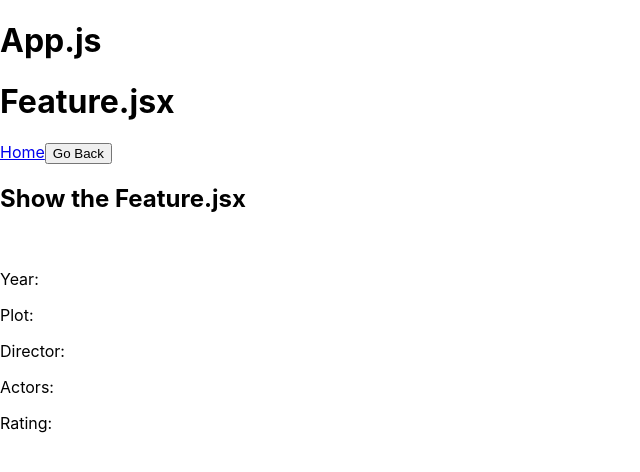
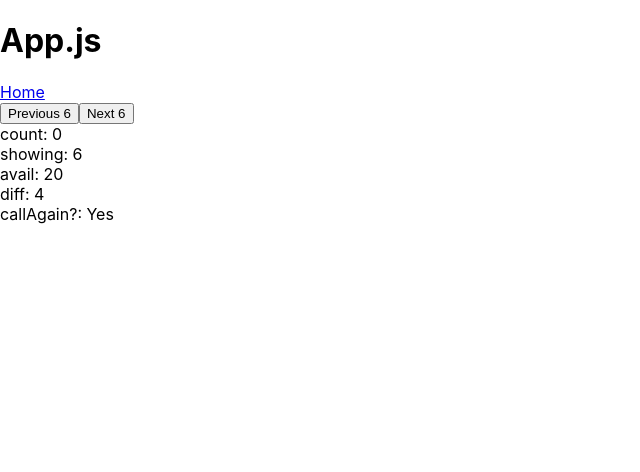
Before and after one commit to ITDallasDBW/movie-lookup-navigate, a React (Create React App) app: page /scratch in a window 1280 px wide. Shown: the top 472 px of the page, without its empty margins (0-640 px from the left). Built offline with nearby package versions, Linux system fonts and the light colour scheme; no server answers.

Commit message:
Math trouble in Scratch

```diff
--- a/src/App.js
+++ b/src/App.js
@@ -1,8 +1,24 @@
 import Home from "./pages/Home";
 import Feature from "./pages/Feature"
 import { BrowserRouter as Router, Routes, Route } from 'react-router-dom';
+import { useEffect } from "react";
+import Scratch from "./pages/Scratch";
+
+
 
 function App() {
+  useEffect(() => {
+  const handleBeforeUnload = () => {
+    sessionStorage.clear();
+  };
+
+  window.addEventListener('beforeunload', handleBeforeUnload);
+
+  return () => {
+    window.removeEventListener('beforeunload', handleBeforeUnload);
+  };
+}, []);
+
   return (
     <Router>
     <div className="App">
@@ -10,6 +26,7 @@ function App() {
       <Routes>
         <Route path='/' element={<Home />}></Route>
         <Route path=':id' element={<Feature />}></Route>
+        <Route path="scratch" element={<Scratch />}></Route>
       </Routes>
 
 
--- a/src/components/ShowMovies.jsx
+++ b/src/components/ShowMovies.jsx
@@ -1,8 +1,7 @@
-import React from 'react';
+import React from "react";
 
-
-const ShowMovies = ({moviesToShow = [], featureToLookup}) => {
-    console.log(moviesToShow)
+const ShowMovies = ({ moviesToShow = [], featureToLookup }) => {
+  console.log(moviesToShow);
 
   function fetchFeature(imdbID) {
     featureToLookup(imdbID);
@@ -12,25 +11,19 @@ const ShowMovies = ({moviesToShow = [], featureToLookup}) => {
     <>
       <h3>ShowMovies</h3>
       <div className="movie">
-                {moviesToShow.length > 0 ? (
-                    moviesToShow.map((movie) => (
+        {moviesToShow.slice(0, 6).map((movie) => (
           // <div key={movie.imdbID}>
-                         <div key={movie.imdbID} onClick={() =>
-                        fetchFeature(movie.imdbID)
-                        }>
-
+          <div key={movie.imdbID} onClick={() => fetchFeature(movie.imdbID)}>
             <img src={movie.Poster} alt="" />
             <h3>{movie.Title}</h3>
             <p>{movie.Year}</p>
           </div>
-                    ))
-                ) : (
-                    <h3>Loading</h3>
-                )}
+        ))}
+        <button >Prev 6</button>
+        <button>Next 6</button>
       </div>
-
     </>
   );
-}
+};
 
 export default ShowMovies;
--- a/src/pages/Feature.jsx
+++ b/src/pages/Feature.jsx
@@ -9,20 +9,20 @@ const API_KEY = "c393ced6";
 
 const Feature = ({ getFeature }) => {
   let navigate = useNavigate();
-  const {id} = useParams();
-  const [featureResults, setFeatureResults] = useState({})
-  const [loadFeature, setLoadFeature] = useState(false)
+  const { id } = useParams();
+  const [featureResults, setFeatureResults] = useState({});
+  const [loadFeature, setLoadFeature] = useState(false);
 
   useEffect(() => {
     setLoadFeature(true);
-    getFeature(id)
-  }, [])
+    getFeature(id);
+  }, []);
 
   // console.log(id);
   // useEffect(() => {
   //   navigate(`${featureResults.imdbID}`)
   // }, [])
-// console.log(featureResults)
+  // console.log(featureResults)
   const handleGoBack = () => {
     navigate(-1);
   };
@@ -30,9 +30,7 @@ const Feature = ({ getFeature }) => {
   //This gets the data for the feature
   async function getFeature(id) {
     // setFeatureToShow({});
-    const { data } = await axios.get(
-      `${BASE_URL}?apikey=${API_KEY}&i=${id}`
-    );
+    const { data } = await axios.get(`${BASE_URL}?apikey=${API_KEY}&i=${id}`);
 
     const searchResults = data || {};
     setFeatureResults(searchResults);
@@ -40,7 +38,6 @@ const Feature = ({ getFeature }) => {
     // console.log(data);
     // console.log(searchResults.Title)
     // console.log(featureToShow)
-    // setLoading(false);
   }
   return (
     <>
@@ -49,6 +46,7 @@ const Feature = ({ getFeature }) => {
       <button onClick={handleGoBack}>Go Back</button>
       {/* <ShowFeature featureResults={featureResults} /> */}
       <h2>Show the Feature.jsx</h2>
+      {loadFeature && <h1>MAKING LOAD</h1>}
       <h2>{featureResults.Title}</h2>
       <img src={featureResults.Poster} alt={featureResults.Title} />
       <p>Year: {featureResults.Year}</p>
--- a/src/pages/Home.jsx
+++ b/src/pages/Home.jsx
@@ -46,6 +46,7 @@ const Home = () => {
     const searchResults = data.Search || [];
     setMoviesToShow(searchResults);
     setLoading(false);
+
     // console.log(searchResults);
   }
 
@@ -53,22 +54,6 @@ const Home = () => {
     // console.log(featureId)
     navigate(`${featureId}`);
   }
-  //This gets the data for the feature
-  // async function getFeature(featureId) {
-  //   //  navigate(`${featureId}`);
-  //   // setLoading(true);
-  //   const { data } = await axios.get(
-  //     `${BASE_URL}?apikey=${API_KEY}&i=${featureId}`
-  //   );
-
-  //   const featureResults = data;
-  //   setFeatureToShow(featureResults);
-  //   // navigate(`${featureId}`);
-  //   console.log(data);
-  //   console.log(featureResults.Title)
-  //   console.log(featureToShow)
-  //   // setLoading(false);
-  // }
 
   const handleSort = (sorted) => {
     if (sorted) {
@@ -80,30 +65,22 @@ const Home = () => {
     <>
       <h1>Home.js</h1>
       <section id="search">
-        <button onClick={() => navigate("/feature")}>Feature</button>
+        <button onClick={() => navigate("/scratch")}>Scratch</button>
         <InputFn onSubmit={getMovies} />
       </section>
+        {loading && <h1>MAKING LOAD</h1>}
+        {moviesToShow.length > 0 &&
       <section id="display__movies">
         <Sorting moviesToSort={moviesToShow} onSort={handleSort} />
         <ShowMovies
           moviesToShow={moviesToShow}
           featureToLookup={(lookupId) => {
-            // setFeatureId(lookupId);
             getFeatureId(lookupId);
             // console.log(lookupId);
-            //Feature imdbID is here
           }}
-        />
-        {/* {featureToShow && Object.keys(featureToShow).length > 0 && (
-          <Feature featureResults={featureToShow} />
-        )} */}
+          />
       </section>
-      <section id="display__feature">
-        {/* {featureResults && Object.keys(featureResults).length > 0 && (
-          <Feature featureResults={featureResults} />
-        )
-        } */}
-      </section>
+        }
     </>
   );
 };
--- /dev/null
+++ b/src/pages/Scratch.jsx
@@ -0,0 +1,60 @@
+import React, { useEffect, useState } from "react";
+import { Link } from "react-router-dom";
+
+const Scratch = () => {
+  // useEffect(() => {
+  //     setCall();
+  // }, [])
+
+  let [count, setCount] = useState(0);
+//   let [callAgain, setCallAgain] = useState(false);
+
+  let callAgain=false;
+  let showing = (count + 1) * 6;
+  let avail = 10;
+  let diff = avail - showing;
+
+  if (diff < 0) {
+// setCallAgain(true);
+    callAgain=true;
+  } else {
+// setCallAgain(false);
+    callAgain=false;
+  }
+
+  if ((callAgain = true)) {
+    avail = avail + 10;
+  }
+//   else {
+//     avail=avail;
+//   }
+
+  function nextSet() {
+    console.log("Next");
+    setCount(count + 1);
+  }
+  function prevSet() {
+    console.log("Previous");
+    setCount(count-1)
+  }
+  function reset() {}
+
+  return (
+    <>
+      <Link to={"/"}>Home</Link>
+      <div className="buttons">
+        <button onClick={prevSet}>Previous 6</button>
+        <button onClick={nextSet}>Next 6</button>
+      </div>
+      <div className="results">
+        <div className="iteration">count: {count}</div>
+        <div className="needed">showing: {showing}</div>
+        <div className="available">avail: {avail}</div>
+        <div className="difference">diff: {diff}</div>
+        <div className="result">callAgain?: {callAgain = true ? "Yes" : "No"}</div>
+      </div>
+    </>
+  );
+};
+
+export default Scratch;
```
Lines whose indentation alone changed are shown as unchanged.
